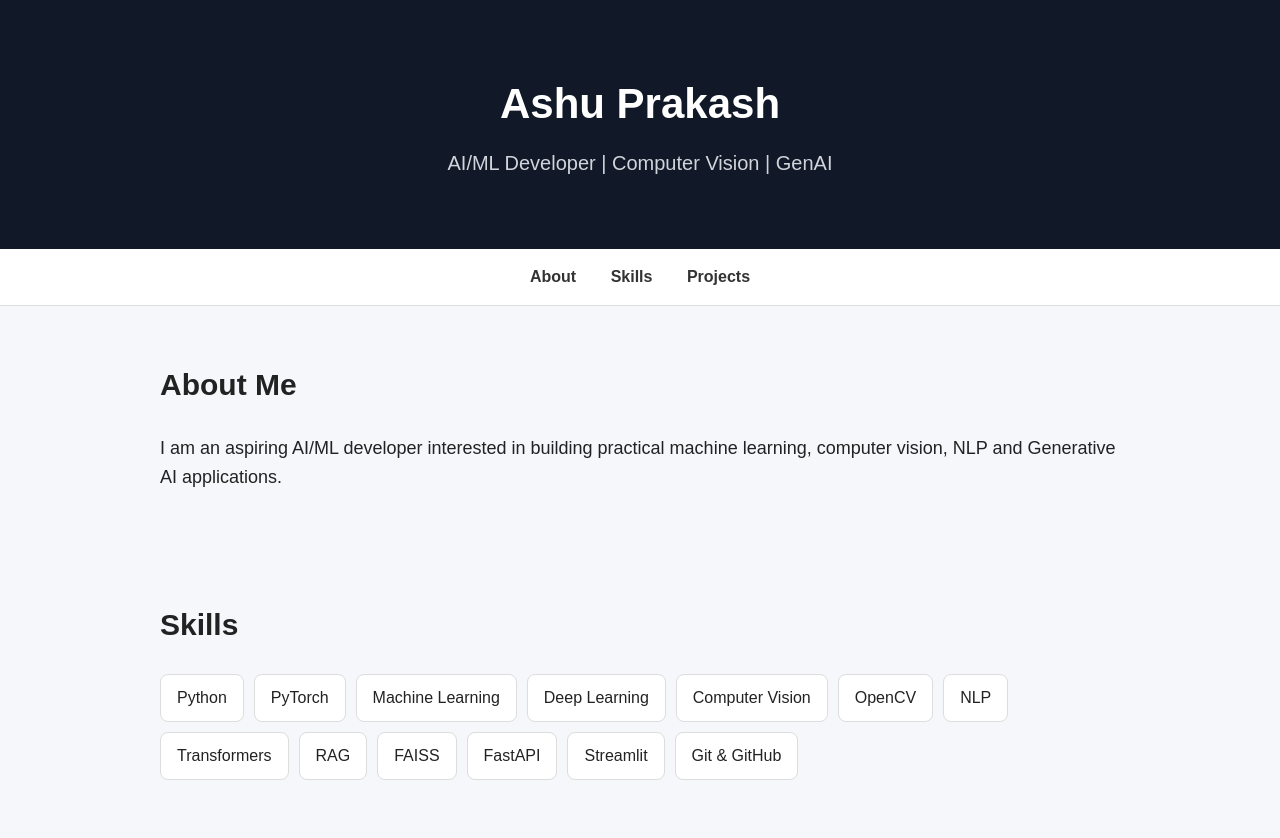
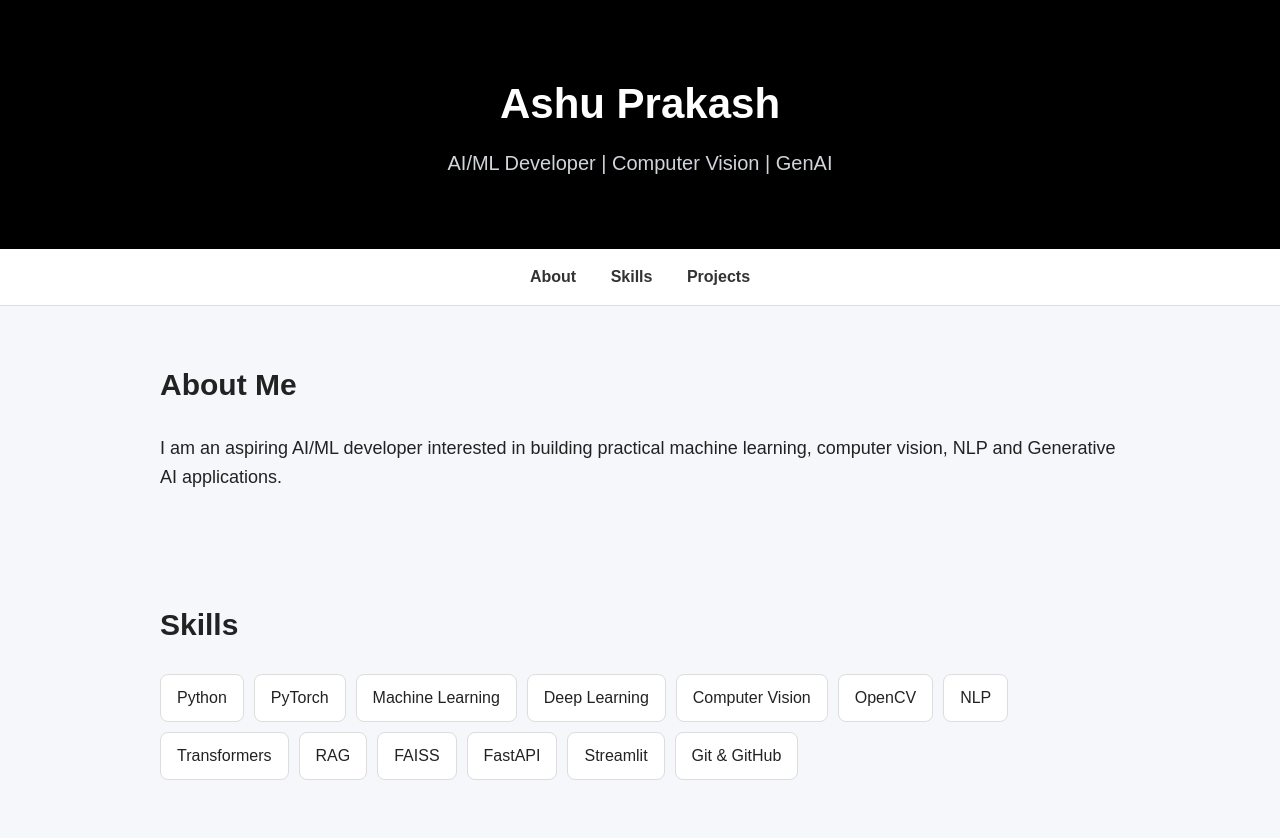
Before and after one commit to asprksh/asprksh.github.io, a plain HTML site: page index.html in a window 1280 px wide. Shown: the top 838 px of the page. Drawn offline with Linux system fonts and the light colour scheme.

Commit message:
Update index.html

```diff
--- a/index.html
+++ b/index.html
@@ -19,7 +19,7 @@
         }
 
         header {
-            background: #111827;
+            background: black;
             color: white;
             padding: 70px 20px;
             text-align: center;
```
